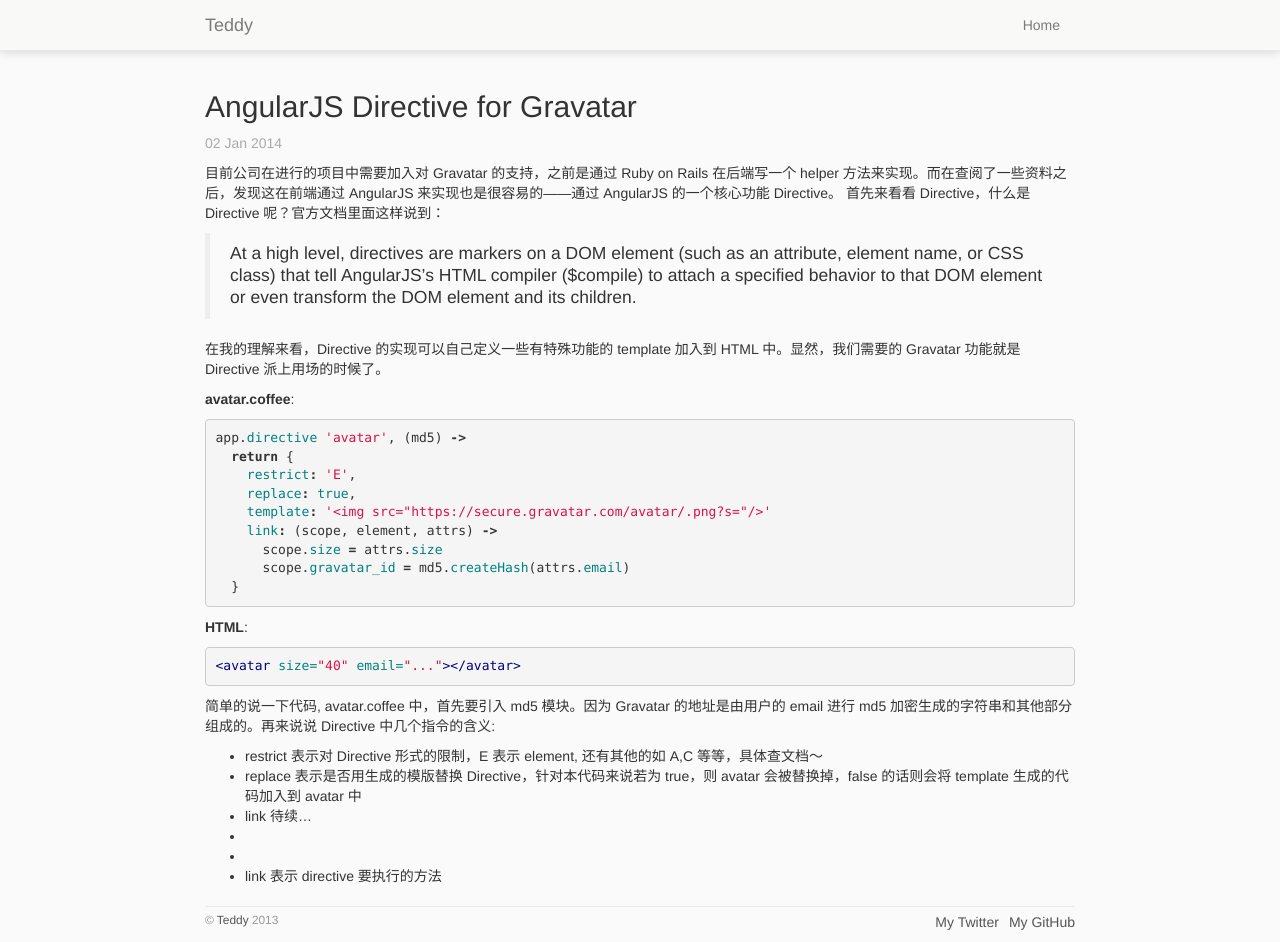
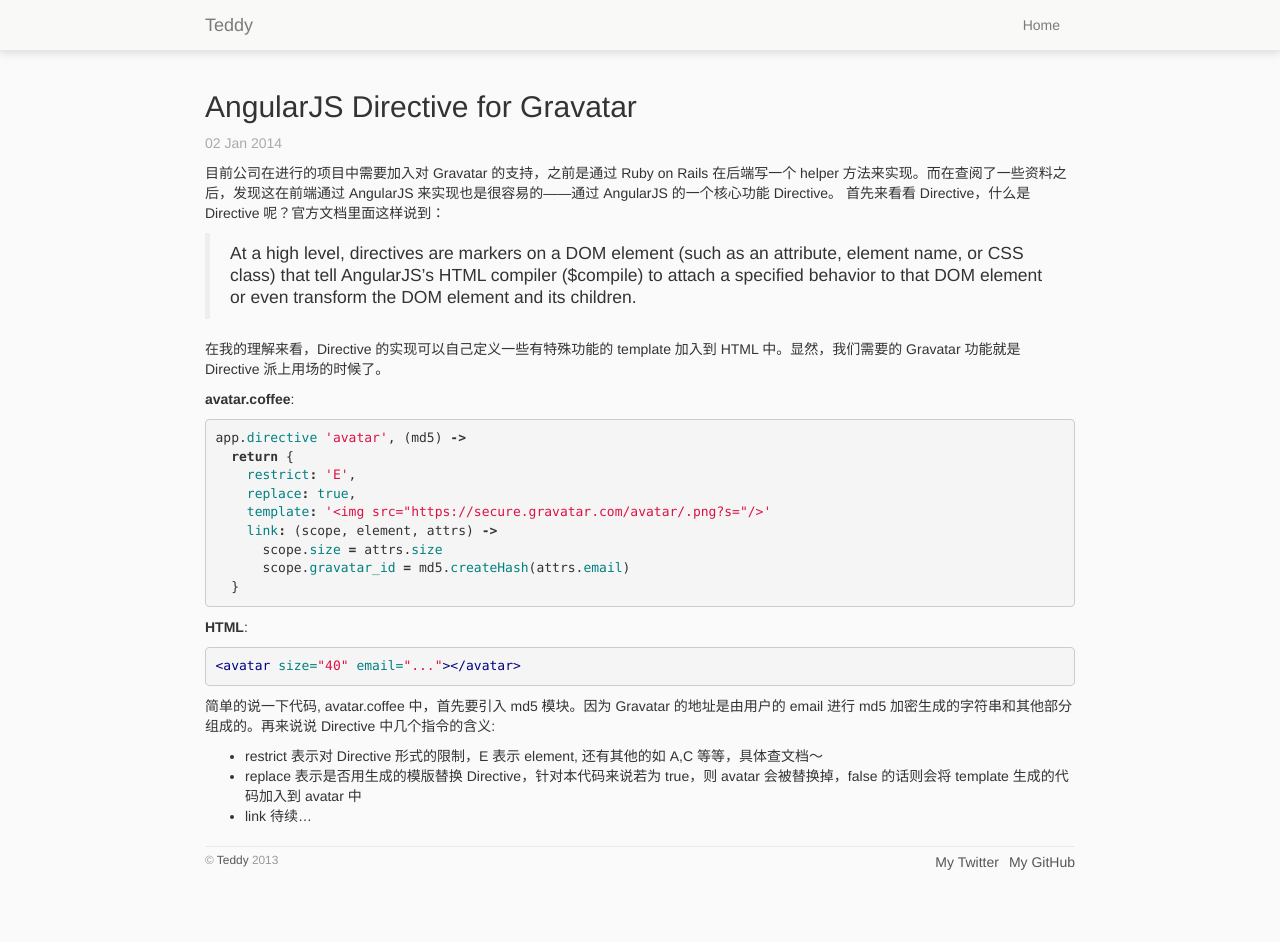
Before and after one commit to teddy1004/teddy1004.github.io, a Jekyll site: the page built from _posts/2014-1-2-AngularJS-Directive.markdown, in a window 1280 px wide and 942 px high. Built offline with Jekyll 4.4.1, drawn with Linux system fonts in a browser that asks for light colours; Markdown is read by kramdown in place of the engine named in the settings.

Commit message:
fix article

```diff
--- a/_posts/2014-1-2-AngularJS-Directive.markdown
+++ b/_posts/2014-1-2-AngularJS-Directive.markdown
@@ -32,9 +32,7 @@ app.directive 'avatar', (md5) ->
 {% endhighlight %}
 
 简单的说一下代码, avatar.coffee 中，首先要引入 md5 模块。因为 Gravatar 的地址是由用户的 email 进行 md5 加密生成的字符串和其他部分组成的。再来说说 Directive 中几个指令的含义:
+
 * restrict 表示对 Directive 形式的限制，E 表示 element, 还有其他的如 A,C 等等，具体查文档～
 * replace 表示是否用生成的模版替换 Directive，针对本代码来说若为 true，则 avatar 会被替换掉，false 的话则会将 template 生成的代码加入到 avatar 中
 * link 待续...
-*
-*
-* link 表示 directive 要执行的方法
```
